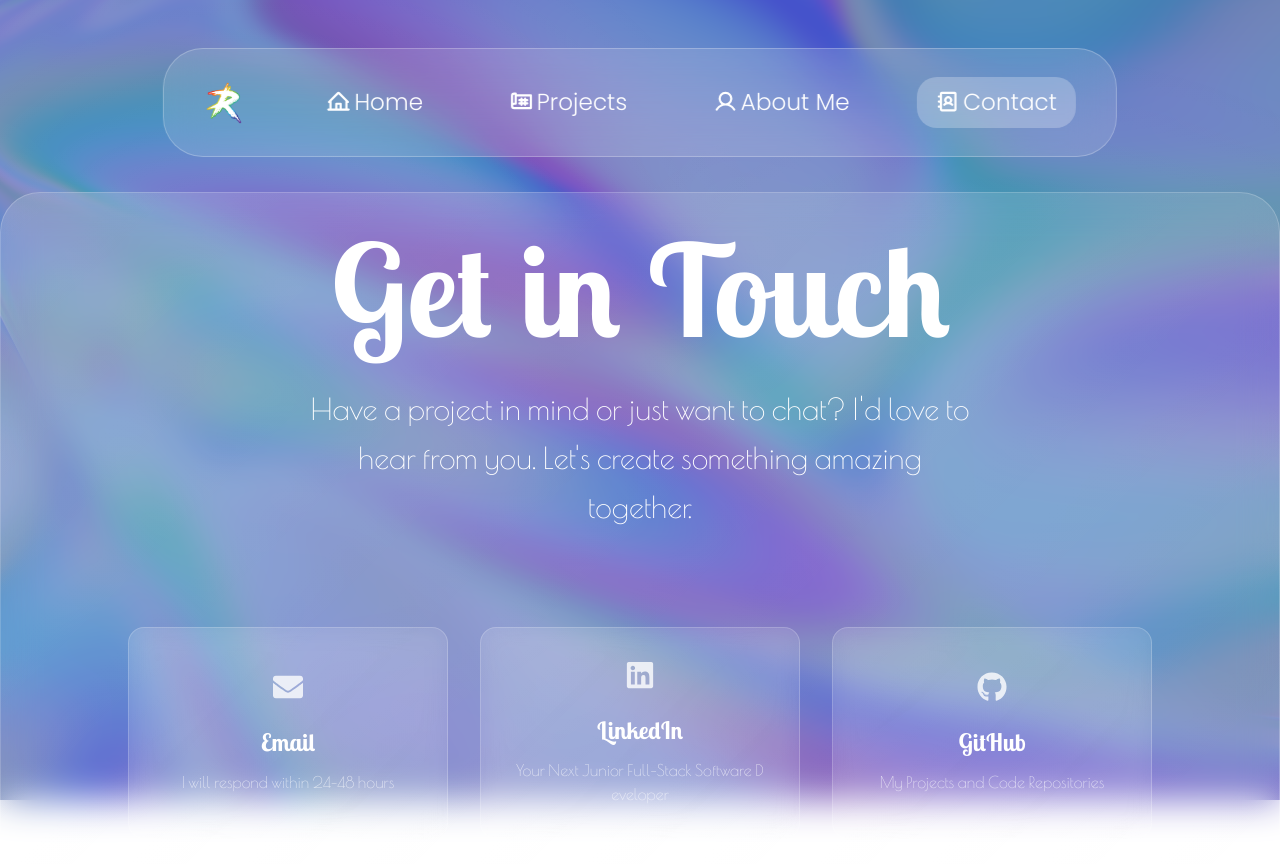
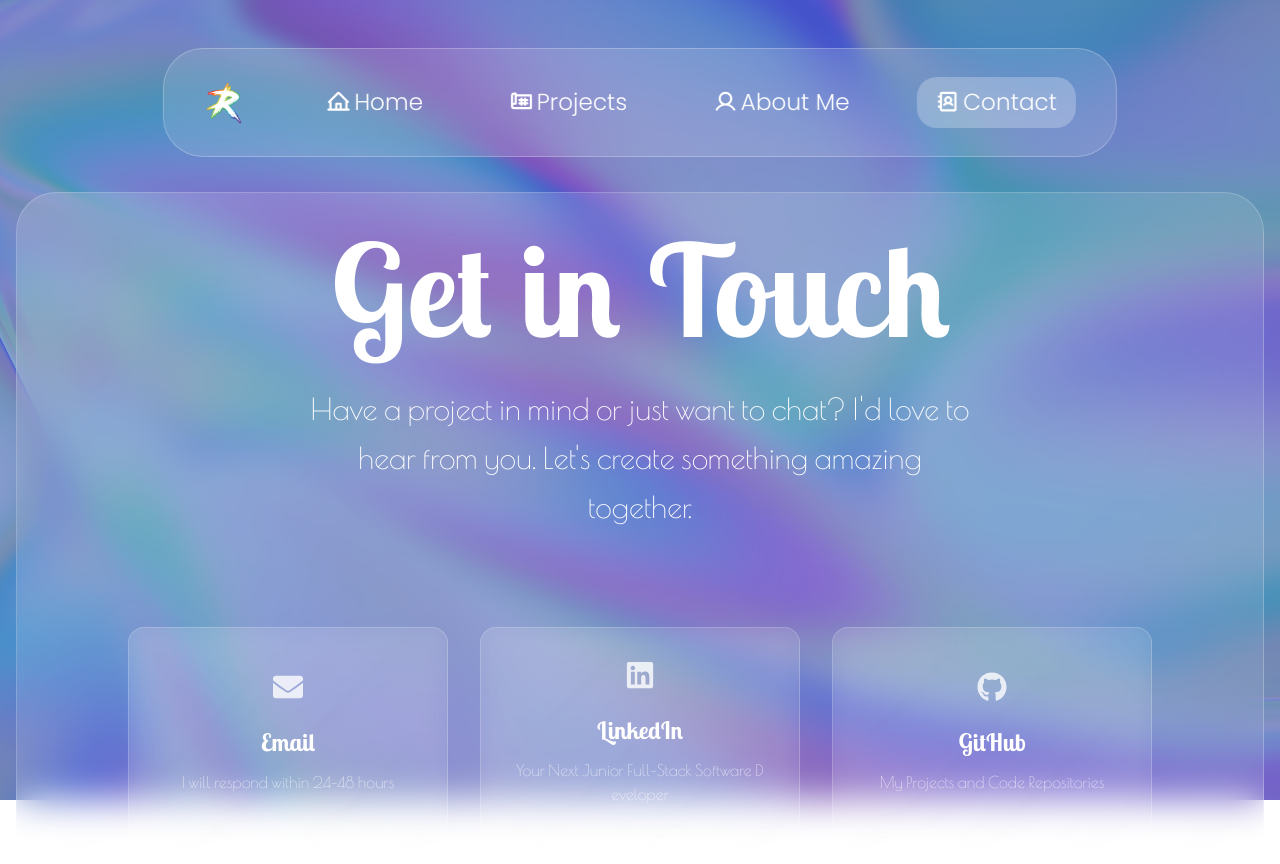
Before and after one commit to Rebeljoka/Portfolio-site, a React (Vite) app: page /contact in a window 1280 px wide. Shown: the top 864 px of the page. Built offline with nearby package versions, Linux system fonts and the light colour scheme; a web font is replaced by a local one.

Commit message:
Update: changed mt on contact page to match rest of site

```diff
--- a/src/components/Pages/contact.tsx
+++ b/src/components/Pages/contact.tsx
@@ -53,7 +53,7 @@ export default function Contact() {
 	];
 
 	return (
-		<section className="Contact text-white min-h-screen mt-44 md:mt-48">
+		<section className="Contact text-white min-h-screen mt-44 md:mt-48 md:mx-4">
 			<div className="flex justify-center">
 				<div className="w-full">
 					{/* Header Section */}
```
